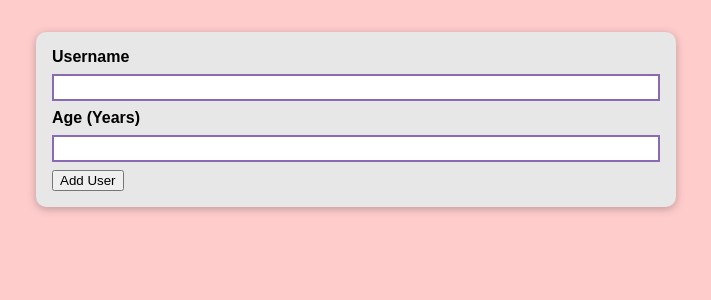
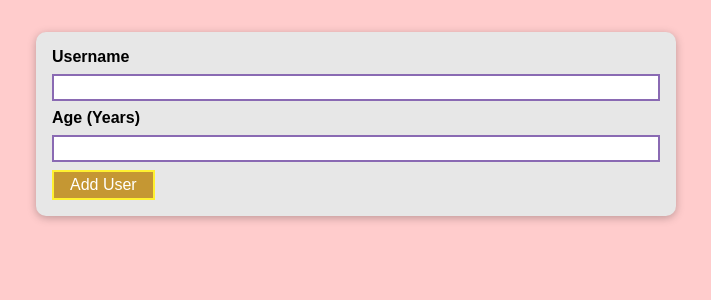
Before and after one commit to shashwat128/Learning-Reactjs, a React (Create React App) app in the folder Standard Approach/Section 8 - Time to practice A complete Practice project/: page / in a window 1280 px wide. Shown: the top 300 px of the page, without its empty margins (284-995 px from the left). Built offline with nearby package versions, Linux system fonts and the light colour scheme.

Commit message:
91. Adding a reusable 'Button' Component

```diff
--- /dev/null
+++ b/Standard Approach/Section 8 - Time to practice A complete Practice project/src/components/UI/Button.js
@@ -0,0 +1,19 @@
+import React from "react";
+
+import classes from "./Button.module.css";
+
+const Button = (props) => {
+  return (
+    <button
+      className={classes.button}
+      type={props.type || "button"}
+      onClick={props.onClick}
+    >
+      {props.children}
+    </button>
+  );
+};
+
+export default Button;
+
+//In props.onClick- 'onCLick' name could be anything
--- /dev/null
+++ b/Standard Approach/Section 8 - Time to practice A complete Practice project/src/components/UI/Button.module.css
@@ -0,0 +1,18 @@
+.button {
+  font: inherit;
+  border: 2px solid #fff130;
+  background: #c59733;
+  color: white;
+  padding: 0.25rem 1rem;
+  cursor: pointer;
+}
+
+.button:hover,
+.button:active {
+  background: #ffc978;
+  border-color: #ffd82c;
+}
+
+.button:focus {
+  outline: none;
+}
--- a/Standard Approach/Section 8 - Time to practice A complete Practice project/src/components/Users/AddUser.js
+++ b/Standard Approach/Section 8 - Time to practice A complete Practice project/src/components/Users/AddUser.js
@@ -1,6 +1,7 @@
 import React from "react";
 
 import Card from "../UI/Card";
+import Button from "../UI/Button";
 import classes from "./AddUser.module.css";
 
 const AddUser = (props) => {
@@ -18,7 +19,7 @@
         <label htmlFor="age">Age (Years)</label>
         <input id="age" type="number" />
 
-        <button type="submit">Add User</button>
+        <Button type="submit">Add User</Button>
       </form>
     </Card>
   );
```
